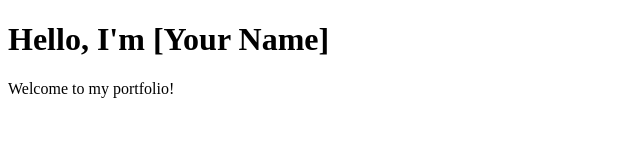
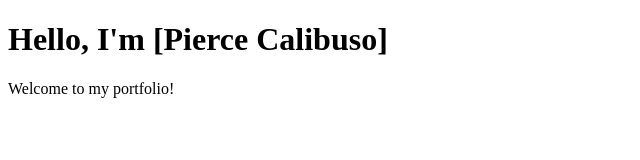
Before and after one commit to calibusopierce/PierceCalibuso.github.io, a plain HTML site: page index.html in a window 1280 px wide. Shown: the whole page, without its empty margins (0-640 px from the left). Drawn offline with Linux system fonts and the light colour scheme.

Commit message:
Update index.html

```diff
--- a/index.html
+++ b/index.html
@@ -4,7 +4,7 @@
     <title>My Portfolio</title>
 </head>
 <body>
-    <h1>Hello, I'm [Your Name]</h1>
+    <h1>Hello, I'm [Pierce Calibuso]</h1>
     <p>Welcome to my portfolio!</p>
 </body>
 </html>
```
